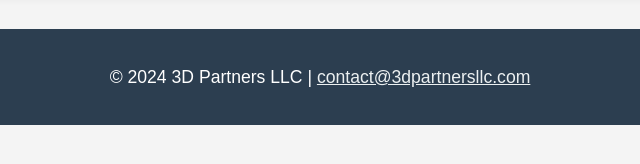
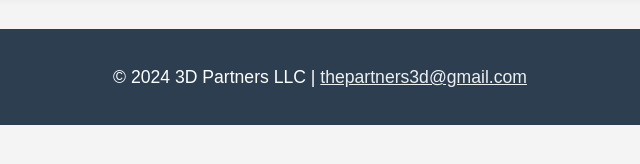
Before and after one commit to partners3d/3d_partners_llc_advertising, a plain HTML site: page index.html in a window 1280 px wide. Shown: the part 582-746 px from the top of the page, 320-960 px from the left. Drawn offline with Linux system fonts and the light colour scheme.

Commit message:
Fixing the email
fixing the email

```diff
--- a/index.html
+++ b/index.html
@@ -82,7 +82,7 @@
     </div>
 
     <footer>
-        <p>&copy; 2024 3D Partners LLC | <a href="mailto:thepartners3d@gmail.com" style="color: #ecf0f1;">contact@3dpartnersllc.com</a></p>
+        <p>&copy; 2024 3D Partners LLC | <a href="mailto:thepartners3d@gmail.com" style="color: #ecf0f1;">thepartners3d@gmail.com</a></p>
     </footer>
 </body>
 </html>
```
